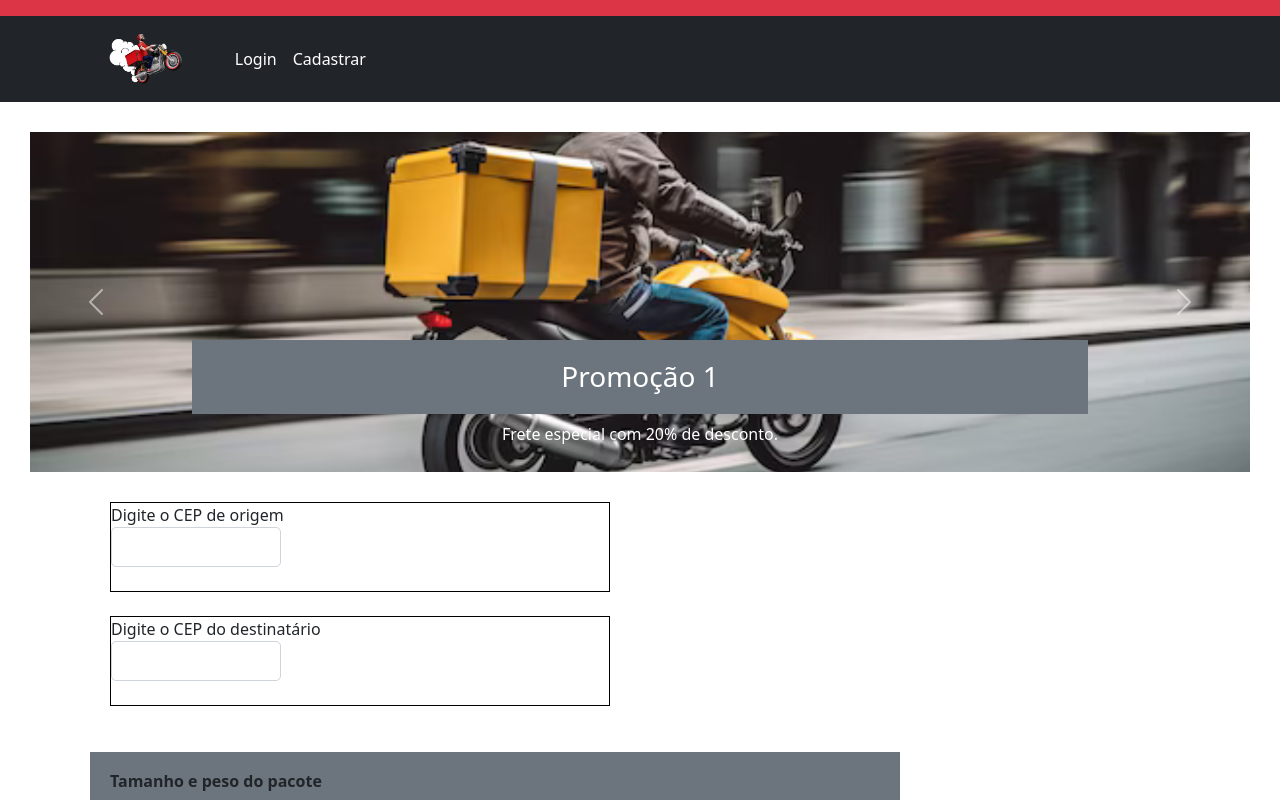
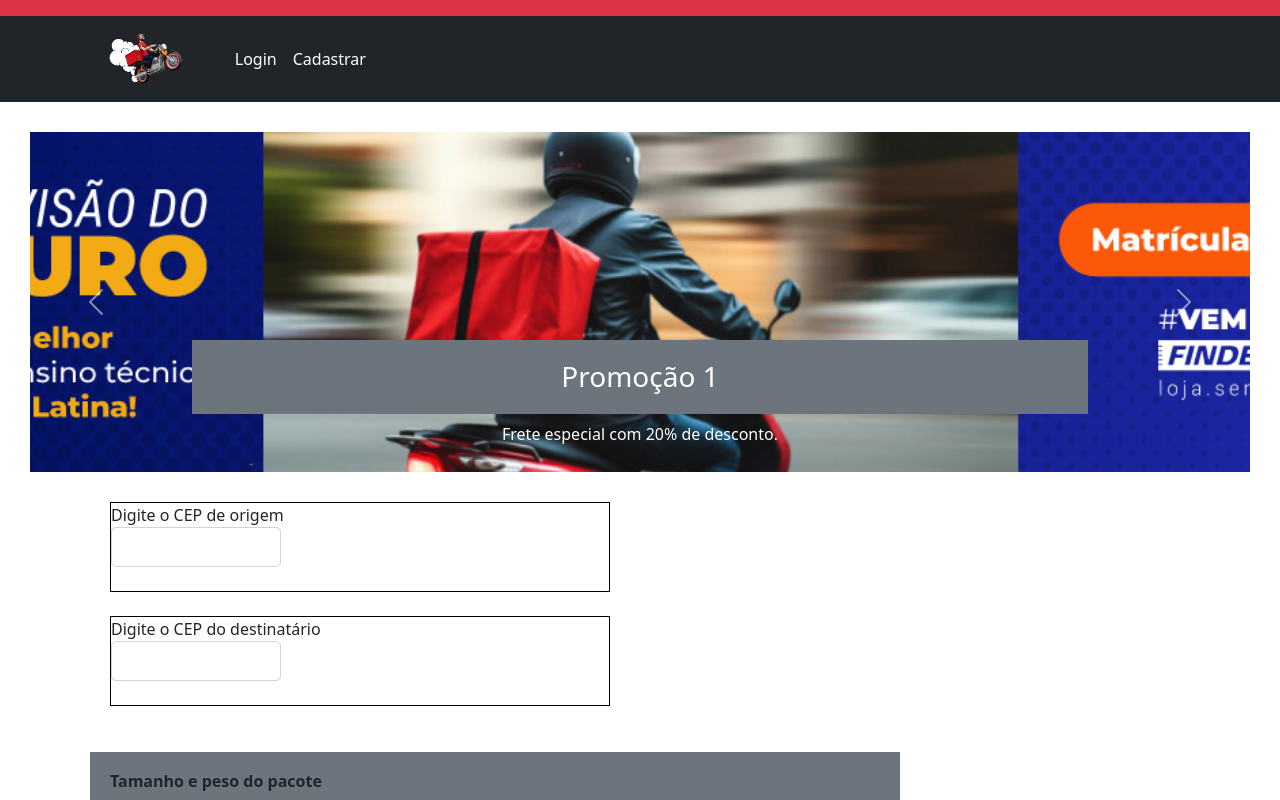
Before and after one commit to GiampaoloResendePereira/Projeto_TCC_Gabriel_Giampaolo_Gustavo_Vitor, a React (Create React App) app in the folder client/: page / in a window 1280 px wide. Both pictures are taken after a click on the button 604 px from the left and 474 px from the top of the page. Shown: the top 800 px of the page. Built offline with nearby package versions, Linux system fonts and the light colour scheme.

Commit message:
Atualizando tela de carrosel

```diff
--- a/client/src/components/Inicio/CarrosselPromocoes.jsx
+++ b/client/src/components/Inicio/CarrosselPromocoes.jsx
@@ -10,11 +10,13 @@ const CarrosselPromocoes = () => {
   return (
     <Carousel interval={3000}>
       <Carousel.Item>
+        <div>
         <img
           className="d-block w-100 carousel-img" // Adicione a classe aqui
           src={promo1}
           alt="Promoção 1"
         />
+        </div>
         <Carousel.Caption>
           <h3>Promoção 1</h3>
           <p>Frete especial com 20% de desconto.</p>
@@ -22,11 +24,13 @@ const CarrosselPromocoes = () => {
       </Carousel.Item>
 
       <Carousel.Item>
+        <div>
         <img
           className="d-block w-100 carousel-img" // Adicione a classe aqui
           src={promo2}
           alt="Promoção 2"
         />
+        </div>
         <Carousel.Caption>
           <h3>Promoção 2</h3>
           <p>Entrega garantida no mesmo dia!</p>
@@ -34,11 +38,13 @@ const CarrosselPromocoes = () => {
       </Carousel.Item>
 
       <Carousel.Item>
+        <div className=''>
         <img
           className="d-block w-100 carousel-img" // Adicione a classe aqui
           src={promo3}
           alt="Promoção 3"
         />
+        </div>
         <Carousel.Caption>
           <h3>Promoção 3</h3>
           <p>Primeira entrega grátis para novos clientes.</p>
```
Also changed, not shown: client/src/components/pages/Cadastro/CadastroMotoboy.jsx (added, +11 -0 lines), client/src/assets/img/promo1.png, client/src/assets/img/promo4.png (added).
